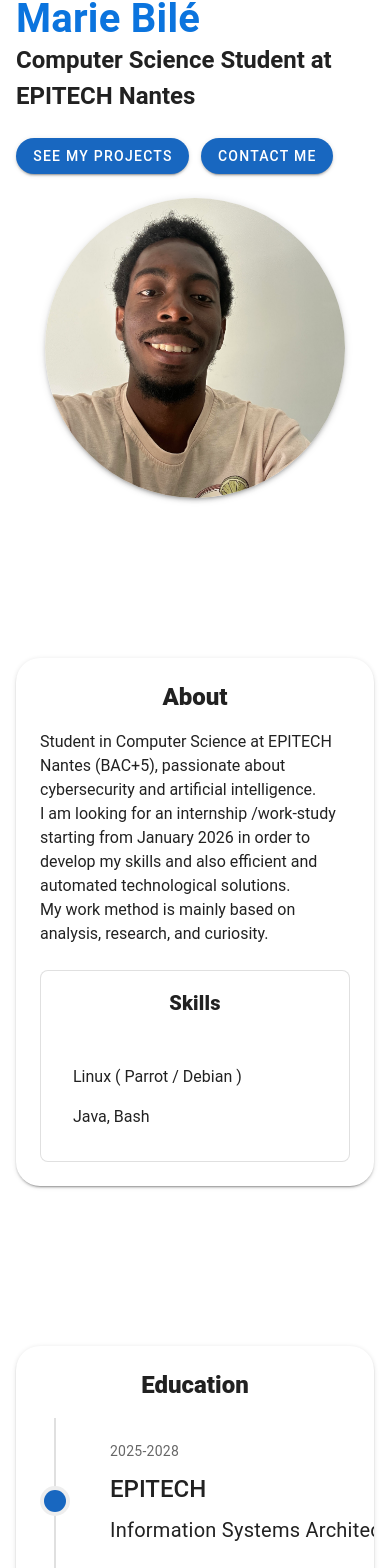
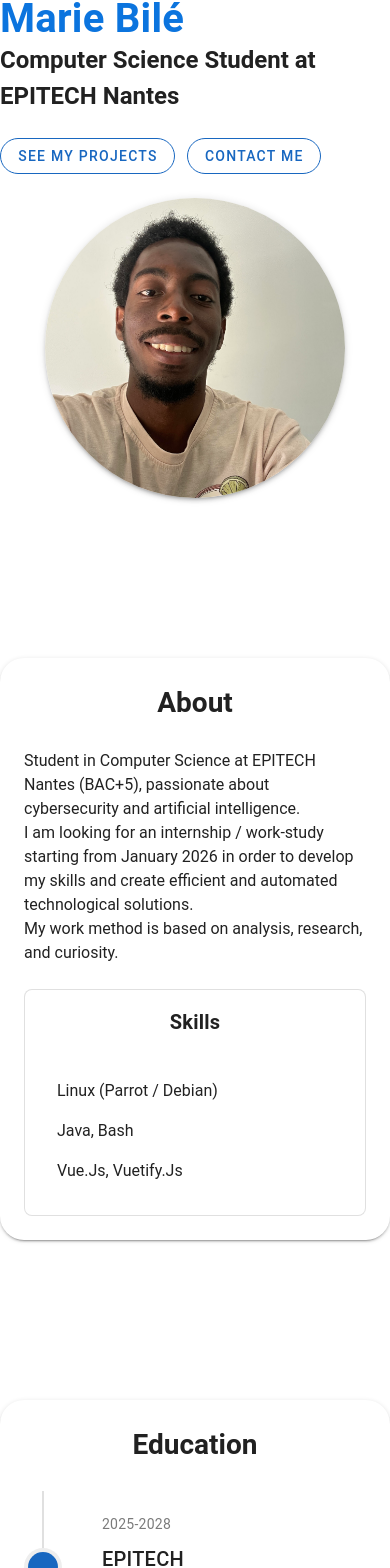
Before and after one commit to Josephgit2025/joseph-portfolio, a Vue app: page / in a window 390 px wide. Shown: the part 196-1764 px from the top of the page. Built offline with nearby package versions, Linux system fonts and the light colour scheme.

Commit message:
modification de App.vue

```diff
--- a/package.json
+++ b/package.json
@@ -13,6 +13,7 @@
   },
   "dependencies": {
     "@mdi/font": "^7.4.47",
+    "emailjs-com": "^3.2.0",
     "vue": "^3.5.22",
     "vuetify": "^3.9.0-beta.1"
   },
--- a/src/App.vue
+++ b/src/App.vue
@@ -1,24 +1,23 @@
 <template>
   <v-app>
-    <!-- Header -->
     <v-app-bar color="white" flat elevate-on-scroll app>
       <v-container class="d-flex align-center justify-space-between">
         <v-toolbar-title>
-          <v-img :src="Log" alt="Logo de mon portfolio" contain max-height="50" max-width="50"></v-img>
+          <v-img :src="Log" alt="Logo du portfolio" contain max-height="50" max-width="50" />
         </v-toolbar-title>
 
 
         <div class="d-none d-md-flex">
-          <v-btn v-for="item in menuItems" :key="item.text" :href="item.href" outlined color="primary" class="mx-1" variant="outlined" rounded="xl">
+          <v-btn v-for="item in menuItems" :key="item.text" :href="item.href" color="primary" variant="outlined"
+            rounded="xl" class="mx-1">
             {{ item.text }}
           </v-btn>
         </div>
 
 
-        <v-app-bar-nav-icon class="d-md-none" @click="drawer = !drawer"></v-app-bar-nav-icon>
+        <v-app-bar-nav-icon class="d-md-none" @click="drawer = !drawer" />
       </v-container>
     </v-app-bar>
-
 
     <v-navigation-drawer v-model="drawer" temporary app class="d-md-none">
       <v-list>
@@ -28,10 +27,10 @@
       </v-list>
     </v-navigation-drawer>
 
-    <!-- Main -->
+    <!-- MAIN -->
     <v-main>
-      <!-- home -->
-      <v-container id="home" class="section-spacing">
+      <!-- HOME -->
+      <v-container id="home" class="section-spacing fade-in">
         <v-row align="center">
           <v-col cols="12" md="7">
             <h2 class="text-h4 text-md-h3 font-weight-bold">
@@ -40,17 +39,17 @@
             <h2 class="text-subtitle-3 mb-6">
               Computer Science Student at EPITECH Nantes
             </h2>
-            <v-btn outlined color="primary" class="mr-3" href="#projects" rounded="xl">
+            <v-btn color="primary" class="mr-3" href="#projects" rounded="xl" variant="outlined">
               See my projects
             </v-btn>
-            <v-btn outlined color="primary" href="#contact" rounded="xl">
+            <v-btn color="primary" href="#contact" rounded="xl" variant="outlined">
               Contact me
             </v-btn>
           </v-col>
 
           <v-col cols="12" md="5">
-            <v-card elevation="3" class="d-flex justify-center align-center" style="border-radius: 50%; overflow: hidden; width: 300px; height: 300px; margin: auto;">
-              <v-img :src="Josh" alt="ma photo de profil" height="400" cover></v-img>
+            <v-card elevation="3" class="profile-card">
+              <v-img :src="Josh" alt="Photo de profil" height="400" cover />
             </v-card>
           </v-col>
         </v-row>
@@ -59,16 +58,19 @@
 
 
 
-      <!-- About -->
-      <v-container id="about" class="section-spacing">
+      <!-- ABOUT -->
+      <v-container id="about" class="section-spacing fade-in">
         <v-card flat class="pa-6 rounded-xl" elevation="2">
-          <h3 class="text-h5 mb-4 section-title" style="size: 25px;">About</h3>
+          <h3 class="section-title">About</h3>
           <v-row>
             <v-col cols="12" md="8">
               <p>
-                Student in Computer Science at EPITECH Nantes (BAC+5), passionate about cybersecurity and artificial intelligence. <br/>
-                I am looking for an internship /work-study starting from January 2026 in order to develop my skills and also efficient and automated technological solutions.<br/>
-                My work method is mainly based on analysis, research, and curiosity.
+                Student in Computer Science at EPITECH Nantes (BAC+5), passionate about
+                cybersecurity and artificial intelligence. <br />
+                I am looking for an internship / work-study starting from January 2026 in order
+                to develop my skills and create efficient and automated technological
+                solutions.<br />
+                My work method is based on analysis, research, and curiosity.
               </p>
             </v-col>
 
@@ -76,8 +78,9 @@
               <v-card flat class="pa-4 rounded-lg border">
                 <h4 class="text-h6 section-title">Skills</h4>
                 <v-list density="compact">
-                  <v-list-item>Linux ( Parrot / Debian )</v-list-item>
+                  <v-list-item>Linux (Parrot / Debian)</v-list-item>
                   <v-list-item>Java, Bash</v-list-item>
+                  <v-list-item>Vue.Js, Vuetify.Js</v-list-item>
                 </v-list>
               </v-card>
             </v-col>
@@ -88,17 +91,16 @@
 
 
 
-      <!-- Education -->
-      <v-container id="education" class="section-spacing">
+      <!-- EDUCATION -->
+      <v-container id="education" class="section-spacing fade-in">
         <v-card flat class="pa-6 rounded-xl" elevation="2">
-          <h3 class="text-h5 mb-4 section-title">Education</h3>
+          <h3 class="section-title">Education</h3>
           <v-timeline density="compact">
-            <v-timeline-item v-for="(edu, index) in education" :key="index" color="primary" dot-color="primary"
-              size="small">
+            <v-timeline-item v-for="(edu, index) in education" :key="index" color="primary" dot-color="primary">
               <v-card flat>
-                <v-card-subtitle class="text-black">{{ edu.year }}</v-card-subtitle>
-                <v-card-title class="text-h5">{{ edu.institution }}</v-card-title>
-                <v-card-text v-if="edu.degree" class="text-h6">{{ edu.degree }}</v-card-text>
+                <v-card-subtitle>{{ edu.year }}</v-card-subtitle>
+                <v-card-title>{{ edu.institution }}</v-card-title>
+                <v-card-text v-if="edu.degree">{{ edu.degree }}</v-card-text>
               </v-card>
             </v-timeline-item>
           </v-timeline>
@@ -108,20 +110,21 @@
 
 
 
-      <!-- Projects -->
-      <v-container id="projects" class="section-spacing">
+      <!-- PROJECTS -->
+      <v-container id="projects" class="section-spacing fade-in">
         <v-card flat class="pa-6 rounded-xl" elevation="2">
-          <h3 class="text-h5 mb-4 section-title">Projects</h3>
+          <h3 class="section-title">Projects</h3>
           <v-row>
             <v-col v-for="(project, index) in projects" :key="index" cols="12" sm="6" md="4">
               <v-hover v-slot="{ isHovering, props }">
-                <v-card v-bind="props" :elevation="isHovering ? 12 : 2" class="transition-smooth rounded-xl">
-                  <v-img :src="project.image" height="180px" cover></v-img>
+                <v-card v-bind="props" :elevation="isHovering ? 12 : 2"
+                  class="transition-smooth rounded-xl hover-scale">
+                  <v-img :src="project.image" height="180px" cover />
                   <v-card-title>{{ project.title }}</v-card-title>
                   <v-card-text>{{ project.description }}</v-card-text>
                   <v-card-subtitle class="text-grey">{{ project.meta }}</v-card-subtitle>
                   <v-card-actions>
-                    <v-btn outlined color="primary" :href="project.link" rounded="xl">
+                    <v-btn color="primary" :href="project.link" rounded="xl" variant="outlined">
                       See More
                     </v-btn>
                   </v-card-actions>
@@ -132,34 +135,48 @@
         </v-card>
       </v-container>
 
-
-
-
-      <!-- Contact -->
-      <v-container id="contact" class="section-spacing">
+      <!--  CONTACT -->
+      <v-container id="contact" class="section-spacing fade-in">
         <v-row>
           <v-col cols="12" md="8">
             <v-card flat class="pa-6 rounded-xl" elevation="2">
-              <h3 class="text-h5 mb-4 section-title">Contact</h3>
+              <h3 class="section-title">Contact</h3>
               <v-form @submit.prevent="onSubmit">
-                <v-text-field label="Name" v-model="form.name" variant="outlined" class="mb-3"></v-text-field>
-                <v-text-field label="Email" v-model="form.email" type="email" variant="outlined"
-                  class="mb-3"></v-text-field>
-                <v-textarea label="Message" v-model="form.message" variant="outlined" class="mb-3"></v-textarea>
-                <v-btn outlined color="primary" type="submit" rounded="xl">
+                <v-text-field label="Name" v-model="form.name" variant="outlined" class="mb-3" required />
+                <v-text-field label="Email" v-model="form.email" type="email" variant="outlined" class="mb-3"
+                  required />
+                <v-textarea label="Message" v-model="form.message" variant="outlined" class="mb-3" required />
+
+                <v-btn color="primary" type="submit" rounded="xl" variant="outlined" :loading="sending">
                   Send
                 </v-btn>
+
+                <div v-if="feedback" class="mt-3" :class="feedback.includes('✅') ? 'text-success' : 'text-error'">
+                  {{ feedback }}
+                </div>
               </v-form>
             </v-card>
           </v-col>
 
           <v-col cols="12" md="4">
             <v-card flat class="pa-6 rounded-xl" elevation="2">
-              <h4 class="text-h5 mb-3 section-title">Join</h4> <br/>
-              <p><strong>Email: </strong><a href="mailto:joseph-marie.bile@epitech.eu" target="_blank">Joseph-marie.bile@epitech.eu </a></p> <br/>
-              <p><strong>GitHub:</strong> <a href="https://github.com/Josephgit2025" target="_blank">Josephgit2025</a></p> <br/>
-              <p><strong>LinkedIn:</strong> <a href="https://www.linkedin.com/in/joseph-marie-bilé-283470385" target="_blank">Joseph-Marie Bilé</a></p> <br/>
-              <v-btn outlined color="black" class="mt-4" href="/public/CV_Joseph_Marie_Bile_STAR.pdf" download variant="outlined" rounded="xl">
+              <h4 class="section-title">Join</h4>
+              <p>
+                <strong>Email: </strong>
+                <a href="mailto:joseph-marie.bile@epitech.eu">joseph-marie.bile@epitech.eu</a>
+              </p>
+              <p>
+                <strong>GitHub: </strong>
+                <a href="https://github.com/Josephgit2025" target="_blank">Josephgit2025</a>
+              </p>
+              <p>
+                <strong>LinkedIn: </strong>
+                <a href="https://www.linkedin.com/in/joseph-marie-bilé-283470385" target="_blank">
+                  Joseph-Marie Bilé
+                </a>
+              </p>
+              <v-btn outlined color="black" class="mt-4" href="/public/CV_Joseph_Marie_Bile_STAR.pdf" download
+                rounded="xl">
                 Download CV
               </v-btn>
             </v-card>
@@ -168,11 +185,10 @@
       </v-container>
     </v-main>
 
-
-    <!--  Footer -->
+    <!-- FOOTER  -->
     <v-footer color="white" flat class="pa-4">
       <v-container class="text-center">
-        <p>© {{ year }} Joseph-Marie</p>
+        <p>© {{ year }} Joseph-Marie Bilé</p>
       </v-container>
     </v-footer>
   </v-app>
@@ -185,19 +201,24 @@
 
 
 
+
+
+
 <script setup>
 
+
 import { ref } from "vue";
-import Log from "@/img/Log.png"
+import emailjs from "emailjs-com";
+
+import Log from "@/img/Log.png";
 import Josh from "@/img/Josh.jpg";
 import malware from "@/img/malware.jpg";
 import jobdeed from "@/img/jobdeed.jpg";
 import zapier from "@/img/zapier.jpeg";
 
-
-// variables ( elles sont censées être réactives, enfin normalement)
 const year = new Date().getFullYear();
 const drawer = ref(false);
+
 const menuItems = [
   { text: "Home", href: "#home" },
   { text: "About", href: "#about" },
@@ -205,7 +226,10 @@ const menuItems = [
   { text: "Projects", href: "#projects" },
   { text: "Contact", href: "#contact" },
 ];
+
 const form = ref({ name: "", email: "", message: "" });
+const sending = ref(false);
+const feedback = ref("");
 
 const education = [
   { year: "2025-2028", institution: "EPITECH", degree: "Information Systems Architect (ASI)" },
@@ -214,19 +238,64 @@ const education = [
 ];
 
 const projects = [
-  { title: "AI Automation System", description: "...", meta: "Feb 2024 • Tools used: Zapier, ChatGPT, Gmail", link: "https://zapier.com/app/assets/zaps", image: zapier },
-  { title: "Website for the sale of malware licenses", description: "...", meta: "Oct 2025 • Techs: HTML, CSS", link: "https://github.com/EpitechMscProPromo2028/T-WEB-500-digitalResume-NAN_joseph-marie-bile.git", image: malware },
-  { title: "Job Web Platform", description: "...", meta: "Sep 2025 • Techs: Vue Js, Node Js, Express, MariaDB, Sequelize", link: "https://github.com/EpitechMscProPromo2028/T-WEB-501-NAN_5.git", image: jobdeed },
+  {
+    title: "AI Automation System",
+    description: "Automation of email and task workflows using AI integration (ChatGPT + Zapier).",
+    meta: "Feb 2024 • Tools: Zapier, ChatGPT, Gmail API",
+    link: "https://zapier.com/app/assets/zaps",
+    image: zapier,
+  },
+  {
+    title: "Malware License Sales Website",
+    description: "E-commerce platform prototype to simulate secure sales of digital software keys.",
+    meta: "Oct 2025 • Techs: HTML, CSS, JS",
+    link: "https://github.com/EpitechMscProPromo2028/T-WEB-500-digitalResume-NAN_joseph-marie-bile.git",
+    image: malware,
+  },
+  {
+    title: "Job Web Platform",
+    description: "Full-stack job-matching platform allowing recruiters and candidates to connect easily.",
+    meta: "Sep 2025 • Techs: Vue.js, Node.js, Express, Sequelize, MariaDB",
+    link: "https://github.com/EpitechMscProPromo2028/T-WEB-501-NAN_5.git",
+    image: jobdeed,
+  },
 ];
 
 
-// Pour le formulaire
+// Fonction EmailJS
+function onSubmit() {
+  sending.value = true;
+  feedback.value = "";
 
-function onSubmit() {
-  alert(`Thank you ${form.value.name || "—"}, message received!`);
-  form.value = { name: "", email: "", message: "" };
+  emailjs
+    .send(
+      "service_6no14mc",
+      "my_template_ID",
+      {
+        from_name: form.value.name,
+        from_email: form.value.email,
+        message: form.value.message,
+      },
+      "my_public_key"
+    )
+    .then(() => {
+      feedback.value = "Message envoyé avec succès ! ✅";
+      form.value = { name: "", email: "", message: "" };
+    })
+    .catch(() => {
+      feedback.value = "Erreur lors de l'envoi. ❌ Veuillez réessayer.";
+    })
+    .finally(() => {
+      sending.value = false;
+    });
 }
+
 </script>
+
+
+
+
+
 
 
 
@@ -235,12 +304,14 @@ function onSubmit() {
 
 <style scoped>
 
+html {
+  scroll-behavior: smooth;
+}
 
 .section-title {
-  font-size: 30px;
-  font-weight: 800;
-  margin-bottom: 30px;
-  letter-spacing: 1px;
+  font-size: 28px;
+  font-weight: 700;
+  margin-bottom: 25px;
   text-align: center;
 }
 
@@ -250,21 +321,7 @@ function onSubmit() {
 }
 
 .section-spacing {
-  padding-top: 80px;
-  padding-bottom: 80px;
-}
-
-.transition-smooth {
-  transition: all 0.3s ease;
-}
-
-a {
-  color: #0b74de;
-  text-decoration: none;
-}
-
-a:hover {
-  text-decoration: underline;
+  padding: 80px 0;
 }
 
 .border {
@@ -272,4 +329,41 @@ a:hover {
   border-radius: 10px;
 }
 
+.transition-smooth {
+  transition: all 0.3s ease;
+}
+
+.hover-scale:hover {
+  transform: scale(1.03);
+}
+
+.profile-card {
+  border-radius: 50%;
+  overflow: hidden;
+  width: 300px;
+  height: 300px;
+  margin: auto;
+}
+
+.fade-in {
+  opacity: 0;
+  transform: translateY(20px);
+  animation: fadeUp 1s forwards;
+}
+
+@keyframes fadeUp {
+  to {
+    opacity: 1;
+    transform: translateY(0);
+  }
+}
+
+.text-success {
+  color: #2e7d32;
+}
+
+.text-error {
+  color: #d32f2f;
+}
+
 </style>
```
Also changed, not shown: 1 other file (tests, documents, lock files or other folders).
